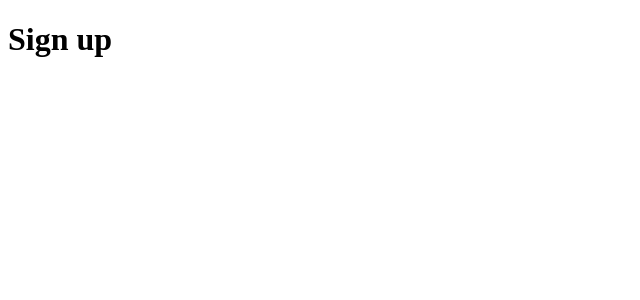
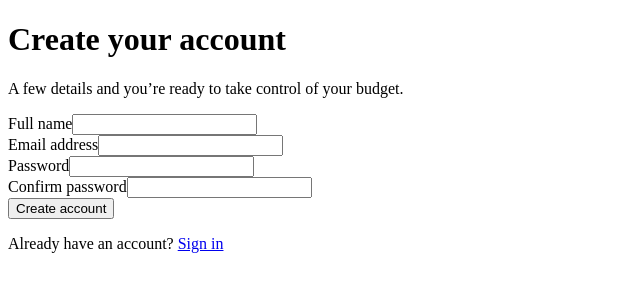
Before and after one commit to heniums/budgeto, a React (Vite) app in the folder client/: page /signup in a window 1280 px wide. Shown: the top 300 px of the page, without its empty margins (0-640 px from the left). Built offline with nearby package versions, Linux system fonts and the light colour scheme.

Commit message:
feat(client): implement SignUp form with validation and post-register sign-in

```diff
--- a/client/src/pages/SignUp.tsx
+++ b/client/src/pages/SignUp.tsx
@@ -1,7 +1,181 @@
+import { useId, useState } from 'react';
+import type { FormEvent } from 'react';
+import { Link, useNavigate } from 'react-router-dom';
+import { useAuth } from '../auth/AuthContext';
+import { ApiError, login, register } from '../api/auth';
+
+interface FormErrors {
+  name?: string;
+  email?: string;
+  password?: string;
+  confirm?: string;
+}
+
+const EMAIL_RE = /^[^\s@]+@[^\s@]+\.[^\s@]+$/;
+const MIN_PASSWORD = 8;
+
+function validate(values: {
+  name: string;
+  email: string;
+  password: string;
+  confirm: string;
+}): FormErrors {
+  const errors: FormErrors = {};
+  if (!values.name.trim()) {
+    errors.name = 'Please tell us your name.';
+  }
+  if (!values.email.trim()) {
+    errors.email = 'Email is required.';
+  } else if (!EMAIL_RE.test(values.email.trim())) {
+    errors.email = 'Enter a valid email address.';
+  }
+  if (!values.password) {
+    errors.password = `Password must be at least ${MIN_PASSWORD} characters.`;
+  } else if (values.password.length < MIN_PASSWORD) {
+    errors.password = `Password must be at least ${MIN_PASSWORD} characters.`;
+  }
+  if (values.confirm !== values.password) {
+    errors.confirm = 'Passwords do not match.';
+  }
+  return errors;
+}
+
 export function SignUp(): JSX.Element {
+  const navigate = useNavigate();
+  const { login: signIn } = useAuth();
+  const [name, setName] = useState('');
+  const [email, setEmail] = useState('');
+  const [password, setPassword] = useState('');
+  const [confirm, setConfirm] = useState('');
+  const [errors, setErrors] = useState<FormErrors>({});
+  const [formError, setFormError] = useState<string | null>(null);
+  const [submitting, setSubmitting] = useState(false);
+  const ids = {
+    name: useId(),
+    email: useId(),
+    password: useId(),
+    confirm: useId(),
+  };
+
+  async function handleSubmit(event: FormEvent<HTMLFormElement>): Promise<void> {
+    event.preventDefault();
+    setFormError(null);
+    const found = validate({ name, email, password, confirm });
+    setErrors(found);
+    if (Object.keys(found).length > 0) {
+      return;
+    }
+    setSubmitting(true);
+    try {
+      const user = await register({ name: name.trim(), email: email.trim(), password });
+      const { token } = await login({ email: email.trim(), password });
+      signIn(token, user);
+      navigate('/account/profile');
+    } catch (error) {
+      if (error instanceof ApiError) {
+        setFormError(error.message);
+      } else {
+        setFormError('Something went wrong. Please try again.');
+      }
+      setSubmitting(false);
+    }
+  }
+
   return (
-    <main>
-      <h1>Sign up</h1>
+    <main className="auth-page">
+      <h1>Create your account</h1>
+      <p className="auth-lead">
+        A few details and you&rsquo;re ready to take control of your budget.
+      </p>
+      {formError && (
+        <div role="alert" className="form-error">
+          {formError}
+        </div>
+      )}
+      <form onSubmit={handleSubmit} noValidate>
+        <div className="field">
+          <label htmlFor={ids.name}>Full name</label>
+          <input
+            id={ids.name}
+            type="text"
+            autoComplete="name"
+            value={name}
+            onChange={(event) => setName(event.target.value)}
+            aria-invalid={errors.name ? true : undefined}
+            aria-describedby={errors.name ? `${ids.name}-error` : undefined}
+          />
+          {errors.name && (
+            <span id={`${ids.name}-error`} role="alert" className="field-error">
+              {errors.name}
+            </span>
+          )}
+        </div>
+        <div className="field">
+          <label htmlFor={ids.email}>Email address</label>
+          <input
+            id={ids.email}
+            type="email"
+            autoComplete="email"
+            value={email}
+            onChange={(event) => setEmail(event.target.value)}
+            aria-invalid={errors.email ? true : undefined}
+            aria-describedby={errors.email ? `${ids.email}-error` : undefined}
+          />
+          {errors.email && (
+            <span id={`${ids.email}-error`} role="alert" className="field-error">
+              {errors.email}
+            </span>
+          )}
+        </div>
+        <div className="field">
+          <label htmlFor={ids.password}>Password</label>
+          <input
+            id={ids.password}
+            type="password"
+            autoComplete="new-password"
+            value={password}
+            onChange={(event) => setPassword(event.target.value)}
+            aria-invalid={errors.password ? true : undefined}
+            aria-describedby={errors.password ? `${ids.password}-error` : undefined}
+          />
+          {errors.password && (
+            <span
+              id={`${ids.password}-error`}
+              role="alert"
+              className="field-error"
+            >
+              {errors.password}
+            </span>
+          )}
+        </div>
+        <div className="field">
+          <label htmlFor={ids.confirm}>Confirm password</label>
+          <input
+            id={ids.confirm}
+            type="password"
+            autoComplete="new-password"
+            value={confirm}
+            onChange={(event) => setConfirm(event.target.value)}
+            aria-invalid={errors.confirm ? true : undefined}
+            aria-describedby={errors.confirm ? `${ids.confirm}-error` : undefined}
+          />
+          {errors.confirm && (
+            <span
+              id={`${ids.confirm}-error`}
+              role="alert"
+              className="field-error"
+            >
+              {errors.confirm}
+            </span>
+          )}
+        </div>
+        <button type="submit" disabled={submitting}>
+          {submitting ? 'Creating account…' : 'Create account'}
+        </button>
+      </form>
+      <p className="auth-switch">
+        Already have an account? <Link to="/login">Sign in</Link>
+      </p>
     </main>
   );
 }
```
Also changed, not shown: 1 other file (tests, documents, lock files or other folders).
